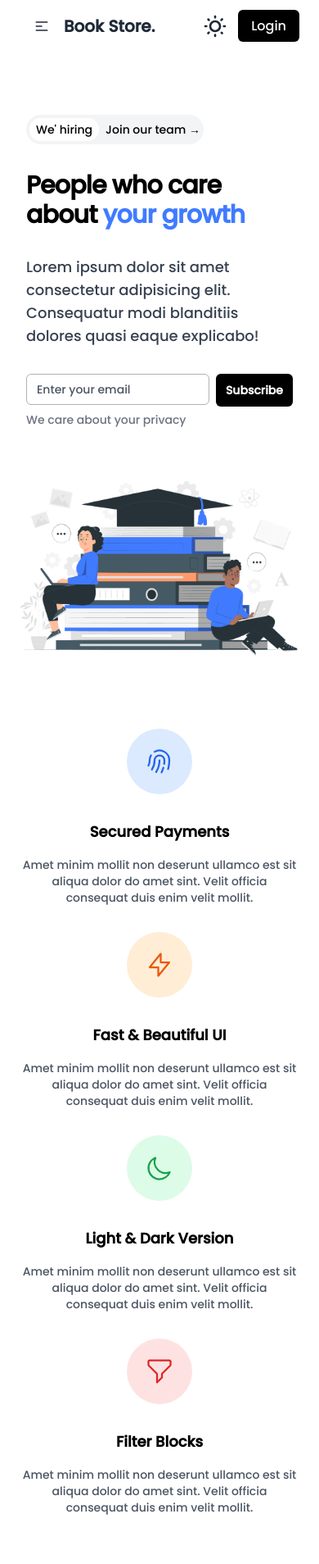
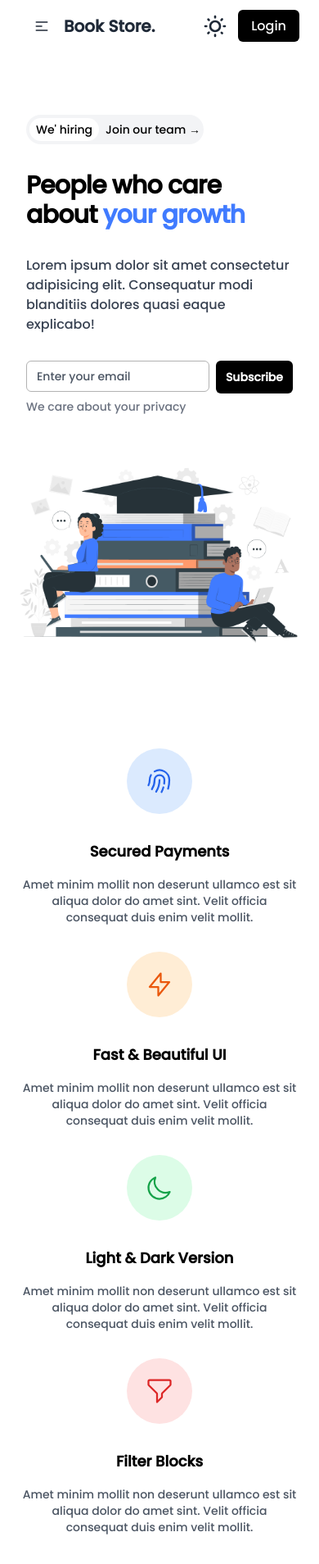
Before and after one commit to debapriyo007/BookStore, a React (Vite) app in the folder Frontend/: page / in a window 390 px wide. Shown: the top 1908 px of the page at 82% size. Built offline with nearby package versions, Linux system fonts and the light colour scheme; no server answers.

Commit message:
Update for small device

```diff
--- a/Frontend/src/components/Banner.jsx
+++ b/Frontend/src/components/Banner.jsx
@@ -41,9 +41,9 @@ const Banner = () => {
       </div> */}
 
     {/* ************ Updated Banner UI *******************/}
-      <div className="max-w-screen-2xl container mx-auto md:px-20 pt-10 px-4 flex flex-col md:flex-row mt-5 ">
+      <div className="max-w-screen-2xl container mx-auto md:px-20 pt-10 px-4 flex flex-col md:flex-row mt-5">
 
-      <div className="relative w-full bg-white dark:bg-slate-900">
+      <div className="relative w-full  dark:bg-slate-900">
         <div className="mx-auto max-w-7xl lg:grid lg:grid-cols-12 lg:gap-x-8 lg:px-8">
           <div className="flex flex-col justify-center px-4 py-12 md:py-16 lg:col-span-7 lg:gap-x-6 lg:px-6 lg:py-24 xl:col-span-6">
             <div className="mt-8 flex max-w-max items-center space-x-2 rounded-full bg-gray-100 p-1 text-black dark:bg-slate-700 dark:text-white">
@@ -55,7 +55,7 @@ const Banner = () => {
             <h1 className="mt-8 text-3xl font-bold tracking-tight text-black md:text-4xl lg:text-6xl dark:text-white">
               People who care about <span className="text-[#407BFF]">your growth</span>
             </h1>
-            <p className="mt-8 text-lg text-gray-700 dark:text-white">
+            <p className="mt-8 md:text-lg text-md text-gray-700 dark:text-white">
               Lorem ipsum dolor sit amet consectetur adipisicing elit. Consequatur modi blanditiis
               dolores quasi eaque explicabo!
             </p>
--- a/Frontend/src/components/Features.jsx
+++ b/Frontend/src/components/Features.jsx
@@ -2,7 +2,7 @@ import React from 'react'
 
 const Features = () => {
   return (
-    <div className='max-w-screen-2xl container mx-auto md:px-20 px-4 flex flex-col md:flex-row'>
+    <div className='max-w-screen-2xl container mx-auto md:px-20 px-4 flex flex-col md:flex-row mt-10'>
       {/* Features Section */}
       <div className="mx-auto my-20 max-w-7xl px-2 lg:px-8">
         <div className="grid grid-cols-1 gap-y-8 text-center sm:grid-cols-2 sm:gap-12 lg:grid-cols-4">
```
